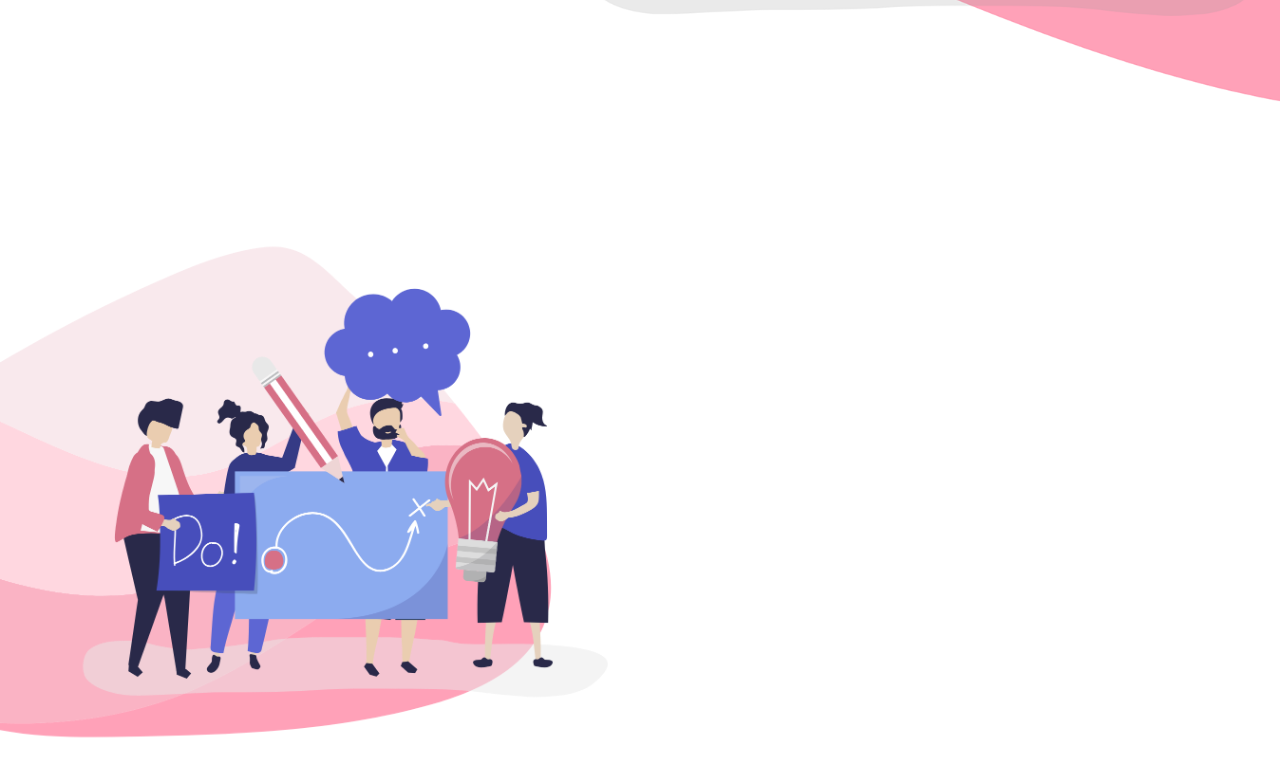
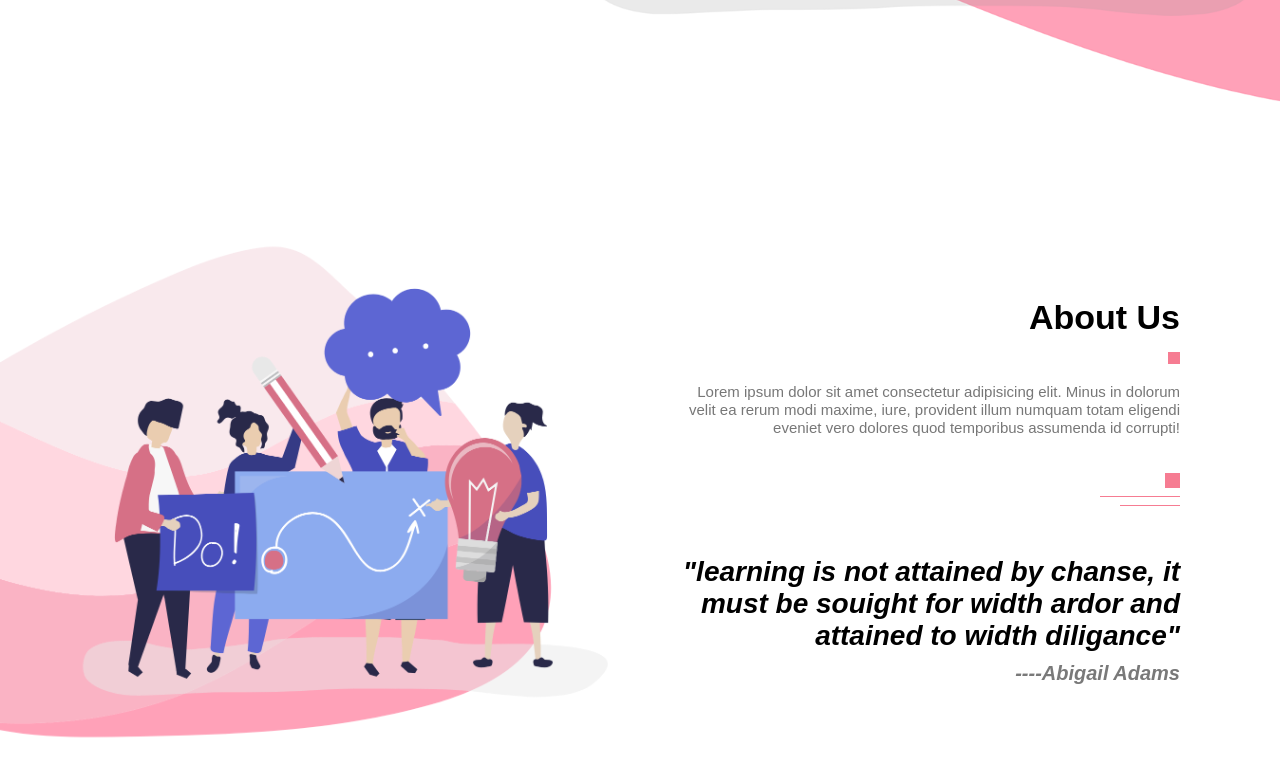
Before and after one commit to MuhammadjonAzimov/xypo, a plain HTML site: page index.html in a window 1280 px wide. Shown: the part 667-1444 px from the top of the page. Drawn offline with Linux system fonts and the light colour scheme.

Commit message:
page 2 tugatildi

```diff
--- a/index.html
+++ b/index.html
@@ -50,7 +50,31 @@
         <div class="about-left-col">
             <img src="./images/about.png" alt="">
         </div>
-        <div class="about-right-col"></div>
+        <div class="about-right-col">
+            <div class="about-text">
+                <h1>About Us</h1>
+                <span class="square"></span>
+                <p>
+                    Lorem ipsum dolor sit amet consectetur adipisicing elit. Minus in dolorum velit ea rerum modi
+                    maxime, iure, provident illum numquam totam eligendi eveniet vero dolores quod temporibus assumenda
+                    id corrupti!
+                </p>
+                <br>
+                <br>
+                <div class="line">
+                    <span class="line-1"></span> <br>
+                    <span class="line-2"></span> <br>
+                    <span class="line-3"></span>
+                </div>
+                <h2>
+                    "learning is not attained by chanse, it must be souight for width ardor and attained to width
+                    diligance"
+                </h2>
+                <h3>
+                    ----Abigail Adams
+                </h3>
+            </div>
+        </div>
     </section>
 
     <script>
--- a/style.css
+++ b/style.css
@@ -132,4 +132,23 @@ nav ul li a {
 
 .about-right-col {
     flex-basis: 50%;
+    text-align: right;
 }
+
+.about-text {
+    max-width: 500px;
+    margin-right: 100px;
+    display: inline-block;
+}
+
+.about-text h2 {
+    margin: 50px 0 10px;
+    font-size: 28px;
+    font-style: italic;
+}
+
+.about-text h3 {
+    font-size: 20px;
+    font-style: italic;
+    color: #797979;
+}
```
